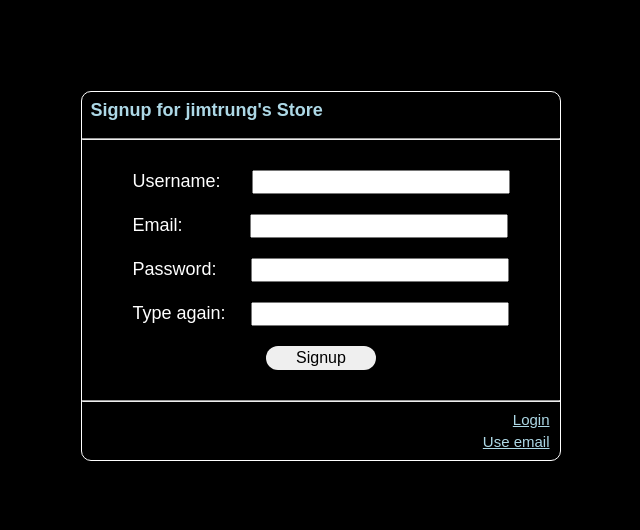
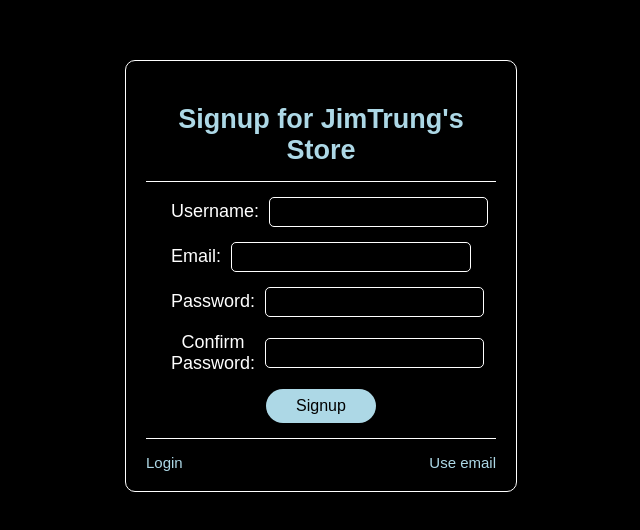
Before and after one commit to jimtrung/account, a plain HTML site: page public/signup.html in a window 1280 px wide. Shown: the part 124-654 px from the top of the page, without its empty margins (319-959 px from the left). Drawn offline with Linux system fonts and the light colour scheme.

Commit message:
fix frontend

```diff
--- a/public/signup.html
+++ b/public/signup.html
@@ -3,45 +3,46 @@
 <head>
   <meta charset="UTF-8">
   <meta name="viewport" content="width=device-width, initial-scale=1.0">
-  <link rel="stylesheet" href="/styles/signup.css">
+  <link rel="stylesheet" href="styles/signup.css">
   <title>Signup</title>
 </head>
 <body>
-  <div class="login-container">
-    <div class="content-container">
-      Signup for jimtrung's Store
-    </div>
-    <hr class="hr1">
-    <div class="input-container">
-      <div class="username-container">
-        <span class="info">Username: </span>
-        <input class="username-input" type="text">
-      </div>
-      <div class="email-container">
-        <span class="info">Email: </span>
-        <input class="email-input" type="email">
-      </div>
-      <div class="password-container">
-        <span class="info">Password: </span>
-        <input class="password-input" type="password">
-      </div>
-      <div class="password-again-container">
-        <span class="info">Type again: </span>
-        <input class="password-again-input" type="password">
-      </div>
-      <div class="login-button-container">
-        <button class="login-button" onclick="manualLogin()">Signup</button>
-      </div>
-    </div>
-    <hr class="hr1">
-    <div class="signup-container">
-      <a class="signup" href="index.html">Login</a>
-    </div>
-    <div class="login-email-container">
-      <a class="login-email" href="#">Use email</a>
+  <div class="signup-container">
+    <h2>Signup for JimTrung's Store</h2>
+    <hr>
+
+    <form class="signup-form">
+      <label>
+        <span>Username:</span>
+        <input type="text" class="username-input">
+      </label>
+
+      <label>
+        <span>Email:</span>
+        <input type="email" class="email-input">
+      </label>
+
+      <label>
+        <span>Password:</span>
+        <input type="password" class="password-input">
+      </label>
+
+      <label>
+        <span>Confirm Password:</span>
+        <input type="password" class="password-again-input">
+      </label>
+
+      <button type="button" class="signup-button" onclick="manualSignup()">Signup</button>
+    </form>
+
+    <hr>
+
+    <div class="links">
+      <a href="index.html" class="login">Login</a>
+      <a href="#" class="use-email">Use email</a>
     </div>
   </div>
 
-  <script src="/scripts/login.js"></script>
+  <script src="/scripts/signup.js"></script>
 </body>
 </html>
--- a/public/styles/login.css
+++ b/public/styles/login.css
@@ -14,72 +14,61 @@ body {
 .login-container {
     border: 1px solid white;
     border-radius: 10px;
+    padding: 20px;
+    text-align: center;
 }
 
-.content-container {
-    padding: 8px 8px;
-    font-weight: 700;
+h2 {
     color: lightblue;
+    margin-bottom: 15px;
 }
 
-.input-container {
-    margin: 30px 50px;
+hr {
+    border: none;
+    height: 1px;
+    background-color: white;
+    margin: 15px 0;
 }
 
-.username-container,
-.email-container,
-.password-input {
-    margin-bottom: 20px;
+.login-form {
+    display: flex;
+    flex-direction: column;
+    align-items: center;
+    gap: 15px;
 }
 
-.username-input,
-.email-input,
-.password-input,
-.password-again-input {
+label {
+    display: flex;
+    align-items: center;
+    gap: 10px;
+}
+
+input[type="text"],
+input[type="password"] {
     font-size: 16px;
     width: 250px;
-}
-
-.info {
-    margin-right: 20px;
-}
-
-.password-input {
-    margin-left: 3px;
-}
-
-.checkbox-container,
-.login-button-container {
-    display: flex;
-    justify-content: center;
-    align-items: center;
-}
-
-.checkbox {
-    padding: 0px;
-    margin: 0px;
-}
-
-.checkbox-content {
-    font-size: 15px;
-    padding: 0px;
-    margin: 0px;
+    padding: 5px;
+    border-radius: 5px;
+    border: 1px solid white;
+    background-color: black;
+    color: white;
 }
 
 .checkbox-label {
-    margin-bottom: 15px;
-}
-
-.login-button-container {
-    margin-bottom: 15px;
+    display: flex;
+    align-items: center;
+    gap: 5px;
+    font-size: 15px;
 }
 
 .login-button {
     font-size: 16px;
-    padding: 3px 30px;
+    padding: 8px 30px;
     border-radius: 25px;
     border: none;
     cursor: pointer;
+    background-color: lightblue;
+    color: black;
     transition: opacity 0.15s;
 }
 
@@ -91,28 +80,18 @@ body {
     opacity: 0.7;
 }
 
-.forgot-your-password-container,
-.login-email-container,
-.signup-container {
+.links {
     display: flex;
-    justify-content: right;
+    justify-content: space-between;
+    margin-top: 10px;
 }
 
-.forgot-your-password,
-.login-email,
-.signup {
-    margin: 0px;
+.links a {
     font-size: 15px;
     color: lightblue;
-    align-self: self-end;
+    text-decoration: none;
 }
 
-.signup {
-    margin-right: 10px;
-    margin-bottom: 5px;
+.links a:hover {
+    text-decoration: underline;
 }
-
-.login-email {
-    margin-right: 10px;
-    margin-bottom: 10px;
-}
--- a/public/styles/signup.css
+++ b/public/styles/signup.css
@@ -11,99 +11,89 @@ body {
     height: 100vh;
 }
 
-.login-container {
+.signup-container {  /* Changed from login-container */
     border: 1px solid white;
     border-radius: 10px;
+    padding: 20px;
+    text-align: center;
+    width: 350px;
 }
 
-.content-container {
-    padding: 8px 8px;
-    font-weight: 700;
+h2 {
     color: lightblue;
-}
-
-.username-input,
-.email-input,
-.password-input,
-.password-again-input {
-    font-size: 16px;
-    width: 250px;
-}
-
-.input-container {
-    margin: 30px 50px;
-}
-
-.username-container,
-.email-container,
-.password-again-container,
-.password-input {
-    margin-bottom: 20px;
-}
-
-.username-input {
-    margin-left: 6px;
-}
-
-.email-input {
-    margin-left: 43px;
-}
-
-.info {
-    margin-right: 20px;
-}
-
-.password-input {
-    margin-left: 9px;
-}
-
-.login-button-container {
-    display: flex;
-    justify-content: center;
-    align-items: center;
-}
-
-.login-button-container {
     margin-bottom: 15px;
 }
 
-.login-button {
+hr {
+    border: none;
+    height: 1px;
+    background-color: white;
+    margin: 15px 0;
+}
+
+.signup-form {  /* Changed from input-container */
+    display: flex;
+    flex-direction: column;
+    align-items: center;
+    gap: 15px;
+}
+
+label {
+    display: flex;
+    align-items: center;
+    justify-content: space-between;
+    width: 100%;
+    max-width: 300px;
+    gap: 10px;
+}
+
+input {
     font-size: 16px;
-    padding: 3px 30px;
+    width: 250px;
+    padding: 5px;
+    border-radius: 5px;
+    border: 1px solid white;
+    background-color: black;
+    color: white;
+}
+
+.signup-button-container {  /* Changed from login-button-container */
+    display: flex;
+    justify-content: center;
+    margin-top: 15px;
+}
+
+.signup-button {  /* Changed from login-button */
+    font-size: 16px;
+    padding: 8px 30px;
     border-radius: 25px;
     border: none;
     cursor: pointer;
+    background-color: lightblue;
+    color: black;
     transition: opacity 0.15s;
 }
 
-.login-button:hover {
+.signup-button:hover {
     opacity: 0.9;
 }
 
-.login-button:active {
+.signup-button:active {
     opacity: 0.7;
 }
 
-.login-email-container,
-.signup-container {
+.links {
     display: flex;
-    justify-content: right;
+    justify-content: space-between;
+    margin-top: 10px;
 }
 
-.login-email,
-.signup {
-    margin: 0px;
+.links a {
     font-size: 15px;
     color: lightblue;
-    align-self: self-end;
+    text-decoration: none;
 }
 
-.signup {
-    margin-right: 10px;
-    margin-bottom: 5px;
+.links a:hover {
+    text-decoration: underline;
 }
-
-.login-email {
-    margin-right: 10px;
-    margin-bottom: 10px;
-}
```
Also changed, not shown: public/index.html (+31 -36 lines), public/forgotpassword.html (renamed from public/templates/forgotpassword.html).
